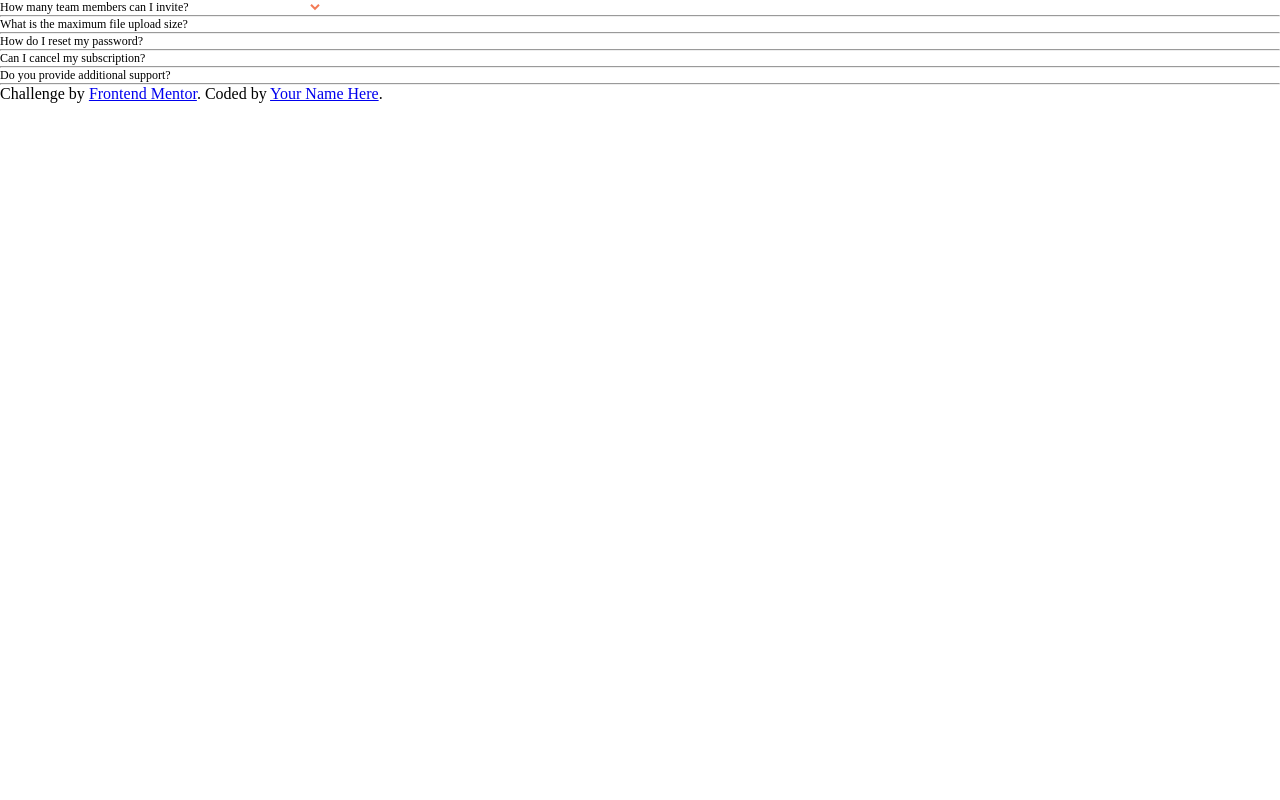
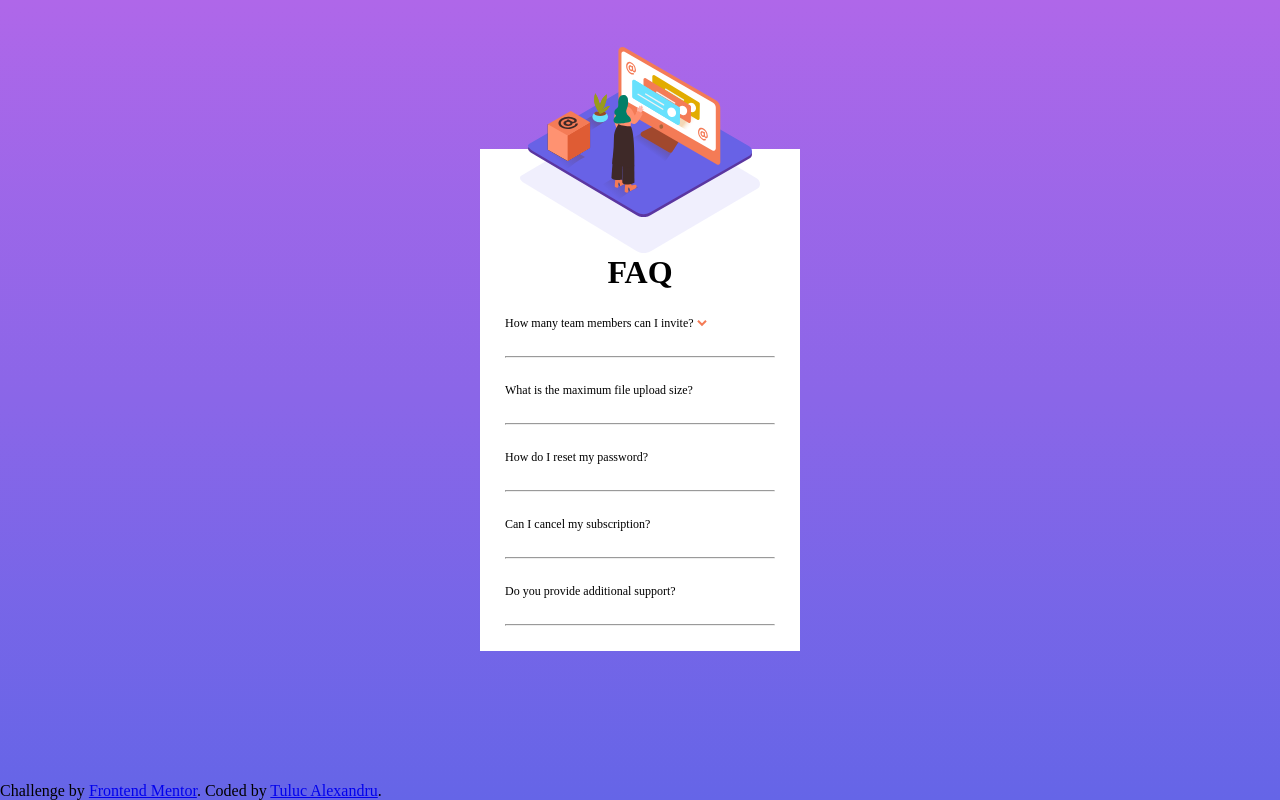
Before and after one commit to tulucalexandru/FAQ-Acordion-Challenge, a plain HTML site: page index.html in a window 1280 px wide. Drawn offline with Linux system fonts and the light colour scheme.

Commit message:
Added general style for card and background together with js file for accordeon menu.

```diff
--- a/index.html
+++ b/index.html
@@ -8,7 +8,9 @@
 
   <link rel="icon" type="image/png" sizes="32x32" href="./images/favicon-32x32.png">
   <link rel="stylesheet" href="css/style.css">
-
+  <link rel="preconnect" href="https://fonts.googleapis.com">
+  <link rel="preconnect" href="https://fonts.gstatic.com" crossorigin>
+  <link href="https://fonts.googleapis.com/css2?family=Kumbh+Sans:wght@400;700&display=swap" rel="stylesheet">
   <title>Frontend Mentor | FAQ Accordion Card</title>
 
 </head>
@@ -17,44 +19,55 @@
   <main>
     <div class="wrapper">
       <div class="card">
+        <div class="card__main-image-container">
+          <img class="card__main-image" src="images/illustration-woman-online-mobile.svg"
+            alt="illustration-woman-online">
+        </div>
+        <div class="card__content">
+          <h1 class="card__title">FAQ</h1>
           <div class="card__item">
-          <p class="card__question">How many team members can I invite? <img src="images/icon-arrow-down.svg" alt=""></p>
+            <p class="card__question">How many team members can I invite? <img src="images/icon-arrow-down.svg" alt="">
+            </p>
             <p class="card__answer"> You can invite up to 2 additional users on the Free plan. There is no limit on
               team members for the Premium plan</p>
           </div>
-        <hr>
+          <hr class="card__divider">
           <div class="card__item">
             <p class="card__question">What is the maximum file upload size?</p>
-          <p class="card__answer"> No more than 2GB. All files in your account must fit your allotted storage space.</p>
+            <p class="card__answer"> No more than 2GB. All files in your account must fit your allotted storage space.
+            </p>
           </div>
-        <hr>
+          <hr class="card__divider">
           <div class="card__item">
             <p class="card__question">How do I reset my password?</p>
             <p class="card__answer"> Click “Forgot password” from the login page or “Change password” from your profile
               page.
               A reset link will be emailed to you.</p>
           </div>
-        <hr>
+          <hr class="card__divider">
           <div class="card__item">
             <p class="card__question">Can I cancel my subscription?</p>
             <p class="card__answer">Yes! Send us a message and we’ll process your request no questions asked.</p>
           </div>
-        <hr>
+          <hr class="card__divider">
           <div class="card__item">
             <p class="card__question"> Do you provide additional support?</p>
-          <p class="card__answer"> Chat and email support is available 24/7. Phone lines are open during normal business
+            <p class="card__answer"> Chat and email support is available 24/7. Phone lines are open during normal
+              business
               hours.</p>
           </div>
-        <hr>
+          <hr class="card__divider">
         </div>
 
       </div>
+    </div>
+
   </main>
 
 
-  <footer>
+  <footer class="footer">
     Challenge by <a href="https://www.frontendmentor.io?ref=challenge" target="_blank">Frontend Mentor</a>.
-    Coded by <a href="#">Your Name Here</a>.
+    Coded by <a href="#">Tuluc Alexandru</a>.
   </footer>
 
   <script src="js/script.js"></script>
--- a/js/script.js
+++ b/js/script.js
@@ -1,5 +1,8 @@
 document.querySelectorAll(".card__question")[0].onclick = function() { document.querySelectorAll(".card__answer")[0].style.display = "block";};
 
 for (let i=0; i < 5; i++ ) {
-    document.querySelectorAll(".card__question")[i].onclick = function() { document.querySelectorAll(".card__answer")[i].classList.toggle("card__answer--active")};
+
+    document.querySelectorAll(".card__question")[i].onclick = function() {
+        document.querySelectorAll(".card__answer")[i].classList.toggle("card__answer--active")
+    };
 }
--- /dev/null
+++ b/scss/abstracts/_color.scss
@@ -0,0 +1,14 @@
+// Colors for the text - primary
+$varyDarkSaturatedBlue: hsl(238, 29%, 16%);
+$softRed: hsl(14, 88%, 65%);
+
+// Colors for the text - neutral
+$veryDarkGrayishBlue: hsl(237, 12%, 33%);
+$darkGrayishBlue: hsl(240, 6%, 50%);
+
+// Colors for the background
+$softViolet: hsl(273, 75%, 66%);
+$softBlue: hsl(240, 73%, 65%);
+
+// Dividers
+$lightGrayishBlue: hsl(240, 5%, 91%);
--- /dev/null
+++ b/scss/abstracts/_fonts.scss
@@ -0,0 +1,2 @@
+$fs-paragraph: 12px;
+$font-family: 'Kumbh Sans', sans-serif;
--- /dev/null
+++ b/scss/components/_card.scss
@@ -0,0 +1,62 @@
+@use "../abstracts/fonts";
+
+
+.card {
+    background-color: white;
+    background-image: url(../images/bg-pattern-mobile.svg);
+    background-repeat: no-repeat;
+    background-position: top center;
+    padding-top: 5rem;
+    position: relative;
+    margin-top: 125px;
+    margin-bottom: 125px;
+    width: 320px;
+
+    &__title {
+        display: block;
+        position: relative;
+        text-align: center;
+    }
+
+    &__content {
+        padding: 25px;
+    }
+
+    &__item {
+        margin: 25px 0;
+    }
+
+    &__question {
+        cursor: pointer;
+        font-size: fonts.$fs-paragraph;
+    }
+
+    &__answer {
+        display: block;
+        height: 0;
+        position: relative;
+        overflow: hidden;
+        font-size: fonts.$fs-paragraph;
+        transition: 250ms;
+
+        &--active {
+            height: 30px;
+        }
+
+    }
+
+    &__main-image {
+        display: block;
+        // position: relative;
+        // position: absolute;
+        height: 100%;
+    }
+
+    &__main-image-container {
+        padding: 3rem;
+        position: absolute;
+        top: -150px;
+        width: 100%;
+    }
+
+}
--- /dev/null
+++ b/scss/components/_footer.scss
@@ -0,0 +1,4 @@
+.footer {
+    position: absolute;
+    bottom: 0;
+}
--- a/scss/style.scss
+++ b/scss/style.scss
@@ -1,33 +1,26 @@
+@use "abstracts/color";
+@use "abstracts/fonts";
+@use "components/card";
+@use "components/footer";
 
 * {
     margin: 0;
     padding: 0;
+    box-sizing: border-box;
 }
 
-.card__question {
-    display: flex;
+body {
+    // min-height: 100vh;
     position: relative;
-    justify-content: space-between;
-    width: 320px;
-    font-size: 12px;
-    cursor: pointer;
 }
 
 
-img {
-    align-self: center;
-    float: right;
+.wrapper {
+    background-image: linear-gradient(color.$softViolet, color.$softBlue);
+    width: 100%;
+    position: relative;
+    min-height: 100vh;
+    display: flex;
+    align-items: center;
+    justify-content: center;
 }
-
-.card__answer {
-    display: block;
-
-    height: 0;
-    overflow: hidden;
-    // position: absolute;
-    transition: height 0.5s;
-}
-
-.card__answer--active {
-    height: 25px;
-}
```
Also changed, not shown: css/style.css, 1 other file. Lines whose indentation alone changed are shown as unchanged.
